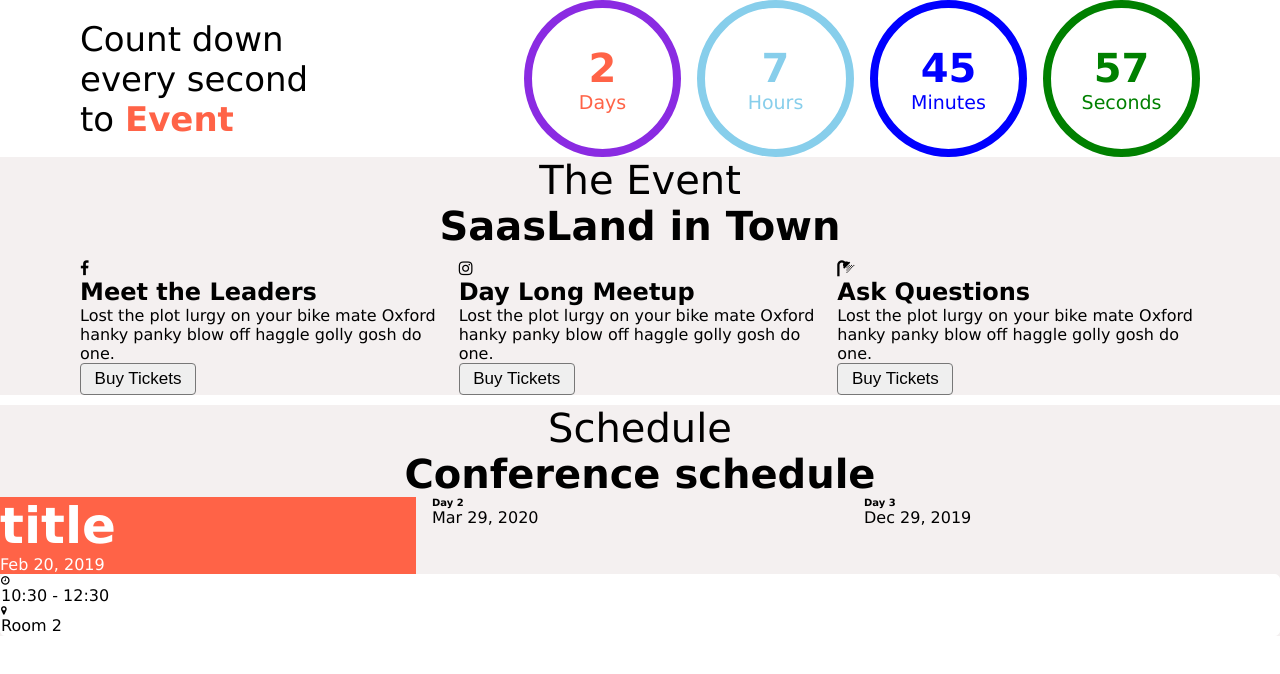
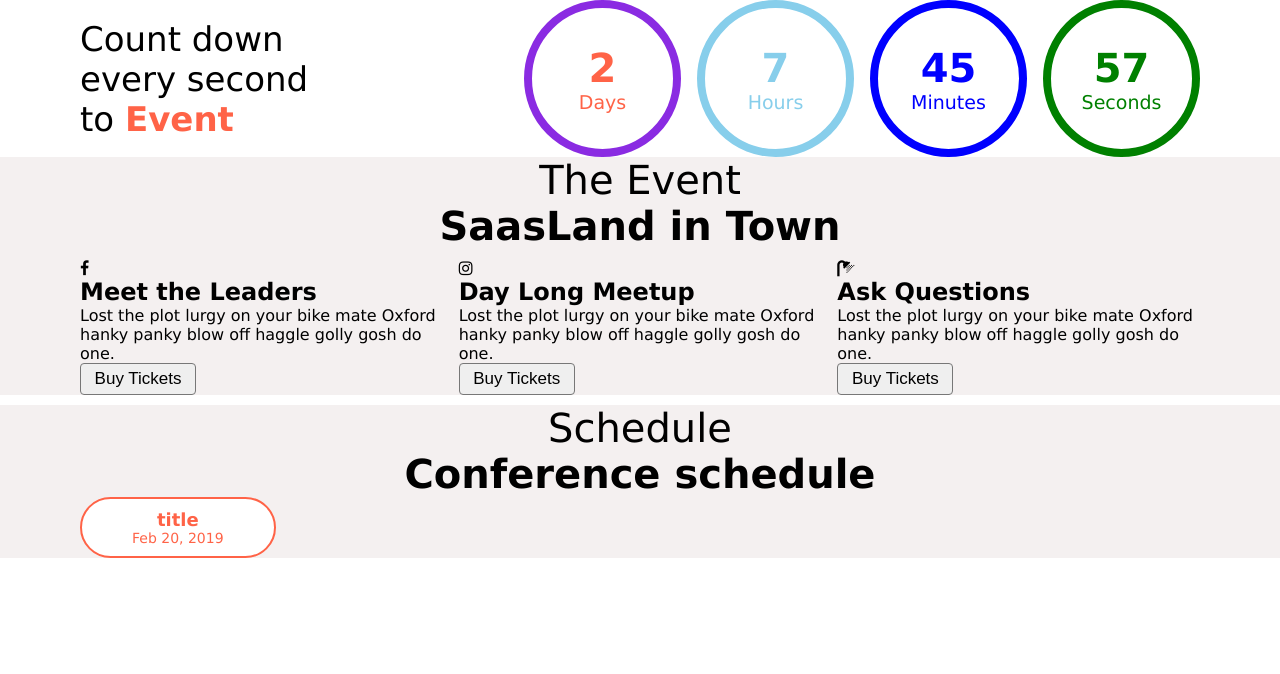
Before and after one commit to gintare-ces/07_react_moduleCss_sass_practice, a React (Vite) app: page / in a window 1280 px wide. Shown: the top 674 px of the page. Built offline with nearby package versions, Linux system fonts and the light colour scheme.

Commit message:
button colors

```diff
--- a/src/components/section/conference/ConferenceSection.jsx
+++ b/src/components/section/conference/ConferenceSection.jsx
@@ -1,16 +1,19 @@
 import React from 'react';
 import SectionTitle from '../../title/SectionTitle';
 import ConferenceButton from './filterItem/ConferenceButton';
-import ConferenceCard from './ConferenceCard';
+// import ConferenceCard from './ConferenceCard';
 import css from './ConferenceSection.module.css';
+import Grid from '../../ui/grid/Grid';
 
 function ConferenceSection() {
   return (
     <section className={css.section}>
-      <SectionTitle title={'Schedule'} subtitle={'Conference schedule'} />
-      <div className="control">
-        <ConferenceButton title="Day 1" date="2020-02-02"/>
-        <ConferenceCard />
+      <div className="container">
+        <SectionTitle title={'Schedule'} subtitle={'Conference schedule'} />
+        <Grid className={css.control}>
+          <ConferenceButton title="Day 1" date="2020-02-02" />
+          {/* <ConferenceCard /> */}
+        </Grid>
       </div>
     </section>
   );
--- a/src/components/section/conference/ConferenceSection.module.css
+++ b/src/components/section/conference/ConferenceSection.module.css
@@ -8,3 +8,10 @@
     border-radius: 5px;
     box-shadow: 2px rgb(195, 195, 195);
 }
+.control {
+    margin-top: 2rem;
+    margin-bottom: 2rem;
+    max-width: 650px;
+    margin-left: auto;
+    margin-right: auto;
+}
--- a/src/components/section/conference/filterItem/ConferenceButton.jsx
+++ b/src/components/section/conference/filterItem/ConferenceButton.jsx
@@ -1,23 +1,15 @@
 import React from "react";
-import Grid from "../../../ui/grid/Grid";
 import css from './ConferenceButton.module.css';
 
 function ConferenceButton() {
   return (
-    <Grid>
-      <div className={css.redPill}>
+
+      <div className={css.redPill} role="button">
         <h4 className={css.title}>title</h4>
         <p>Feb 20, 2019</p>
       </div>
-      <div>
-        <h4>Day 2</h4>
-        <p>Mar 29, 2020</p>
-      </div>
-      <div>
-        <h4>Day 3</h4>
-        <p>Dec 29, 2019</p>
-      </div>
-    </Grid>
+
+
   );
 }
 
--- a/src/components/section/conference/filterItem/ConferenceButton.module.css
+++ b/src/components/section/conference/filterItem/ConferenceButton.module.css
@@ -1,7 +1,23 @@
 .redPill {
+    /* background-color: tomato; */
+    border: 2px solid tomato;
+    background-color: #fff;
+    color: tomato;
+    padding: 1rem 5rem;
+    border-radius: 5rem;
+    display: inline-block;
+    text-align: center;
+    transition: all 0.2s ease-out;
+}
+.redPill:hover {
     background-color: tomato;
     color: #fff;
 }
 .redPill .title {
-    font-size: 5rem;
+    font-size: 1.8rem;
 }
+.redPill p {
+    font-size: 1.4rem;
+
+
+}
--- a/src/components/ui/grid/Grid.jsx
+++ b/src/components/ui/grid/Grid.jsx
@@ -1,7 +1,7 @@
 import css from './grid.module.css';
 
 // apjuosiantis elementas suteikiantis papildomu stiliaus ar funkciju dalyku
-function Grid({ cols, ul, children }) {
+function Grid({ cols, ul, children, className }) {
   const inlineStyleObj = {
     // color: 'tomato',
     gridTemplateColumns: `repeat(${cols}, 1fr)`,
@@ -17,7 +17,7 @@ function Grid({ cols, ul, children }) {
 
   // }
   return (
-    <Element style={inlineStyleObj} className={css.grid}>
+    <Element style={inlineStyleObj} className={[css.grid, className].join('')}>
       {children}
     </Element>
   );
```
